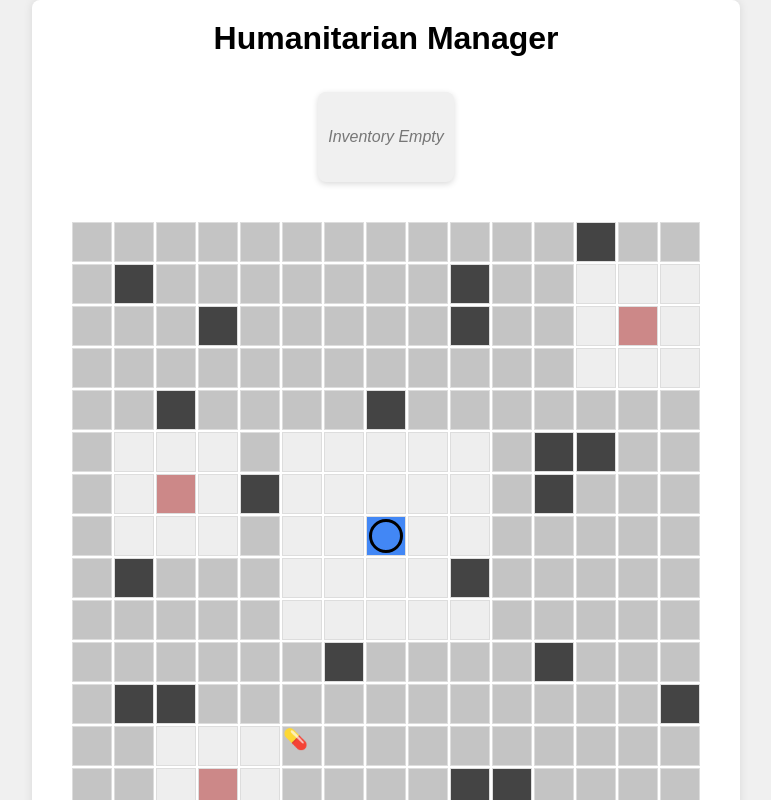
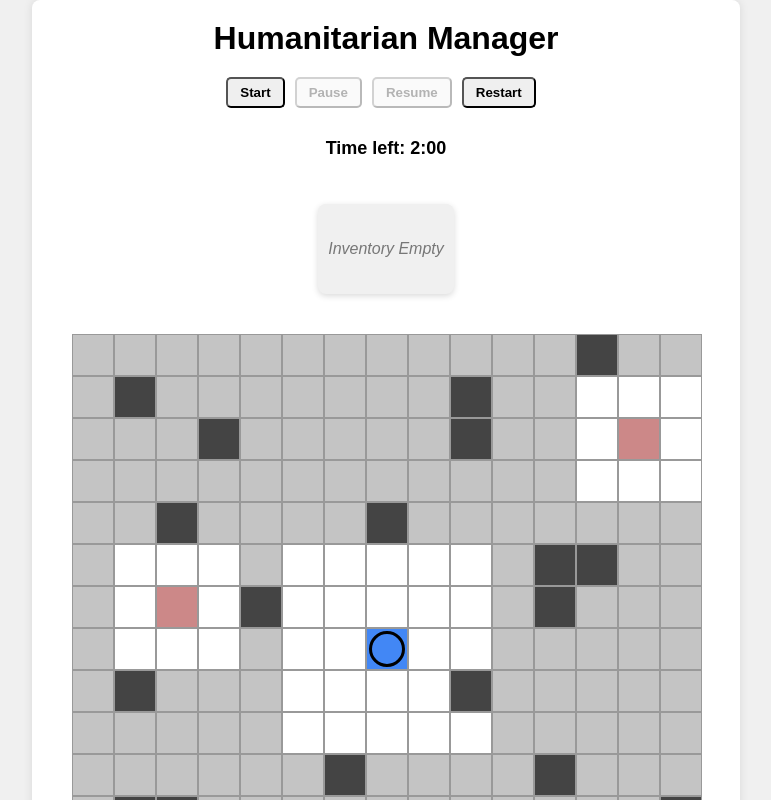
Before and after one commit to GigaJaoo/Web-Game, a React (Vite) app in the folder Web Game/: page / in a window 1280 px wide. Shown: the top 800 px of the page, without its empty margins (274-1045 px from the left). Built offline with nearby package versions, Linux system fonts and the light colour scheme.

Commit message:
Temporizador, estados de jogo e geração de itens conforme o tempo restante

```diff
--- a/Web Game/src/App.css
+++ b/Web Game/src/App.css
@@ -64,3 +64,20 @@
   font-weight: 600;
   font-size: 1.1rem;
 }
+
+.controls {
+  margin-bottom: 10px;
+}
+
+.controls button {
+  margin-right: 10px;
+  padding: 6px 12px;
+  font-weight: bold;
+  border-radius: 5px;
+}
+
+.timer {
+  font-size: 18px;
+  margin-bottom: 10px;
+  font-weight: bold;
+}
--- a/Web Game/src/App.jsx
+++ b/Web Game/src/App.jsx
@@ -1,5 +1,4 @@
-// App.jsx
-import React, { useState, useEffect } from 'react';
+import React, { useState, useEffect, useRef } from 'react';
 import Board from './Board';
 import './App.css';
 import { initialMap, tileTypes } from './mapData.js';
@@ -7,60 +6,116 @@ import Inventory from './Inventory';
 import { getRandomResourceType } from './resourceUtils';
 import { resourcesData } from './resourcesData.js';
 
-
 export default function App() {
   const numRows = 15;
   const numCols = 15;
-  const resourceSpawnInterval = 5000; // 10 segundos, ajusta como quiseres
+  const initialTime = 2 * 60; // 2 minutos
 
   const [mapData, setMapData] = useState(initialMap);
   const [player, setPlayer] = useState({
     position: { x: 7, y: 7 },
     inventory: null,
   });
-  const [activeResource, setActiveResource] = useState(null);
-  // Exemplo: { x: 3, y: 5, type: 'food supplies' }
+  const [resources, setResources] = useState([]);
+  const [timeLeft, setTimeLeft] = useState(initialTime);
+  const [gameStatus, setGameStatus] = useState('idle'); // 'idle', 'running', 'paused', 'ended'
+  const intervalRef = useRef(null);
+  const resourceIntervalRef = useRef(null);
 
-  // Função para gerar recurso numa tile resource vazia
+  // Função para determinar o intervalo de geração baseado no tempo restante
+  const getResourceSpawnInterval = (timeLeft) => {
+    if (timeLeft > 90) return 5000; // 2:00 - 1:30 = 5 segundos
+    if (timeLeft > 60) return 4000; // 1:30 - 1:00 = 4 segundos
+    if (timeLeft > 30) return 3000; // 1:00 - 0:30 = 3 segundos
+    return 2000; // 0:30 - 0:00 = 2 segundos
+  };
+
+  // Controlador de tempo
+  useEffect(() => {
+    if (gameStatus === 'running') {
+      intervalRef.current = setInterval(() => {
+        setTimeLeft(prev => {
+          if (prev <= 1) {
+            clearInterval(intervalRef.current);
+            clearInterval(resourceIntervalRef.current);
+            setGameStatus('ended');
+            return 0;
+          }
+          return prev - 1;
+        });
+      }, 1000);
+    }
+    return () => clearInterval(intervalRef.current);
+  }, [gameStatus]);
+
+  // Geração de recursos quando o jogo está a correr
+  useEffect(() => {
+    if (gameStatus === 'running') {
+      const spawnInterval = getResourceSpawnInterval(timeLeft);
+
+      // Limpar o intervalo anterior se existir
+      if (resourceIntervalRef.current) {
+        clearInterval(resourceIntervalRef.current);
+      }
+
+      resourceIntervalRef.current = setInterval(() => {
+        generateResource();
+      }, spawnInterval);
+    }
+
+    return () => {
+      if (resourceIntervalRef.current) {
+        clearInterval(resourceIntervalRef.current);
+      }
+    };
+  }, [gameStatus]); // Remover timeLeft da dependência
+
+  // Atualizar o intervalo apenas quando mudamos de faixa de tempo
+  useEffect(() => {
+    if (gameStatus === 'running') {
+      const currentInterval = getResourceSpawnInterval(timeLeft);
+      const previousInterval = getResourceSpawnInterval(timeLeft + 1);
+
+      // Só atualizar se mudamos de faixa (intervalo diferente)
+      if (currentInterval !== previousInterval) {
+        if (resourceIntervalRef.current) {
+          clearInterval(resourceIntervalRef.current);
+        }
+
+        resourceIntervalRef.current = setInterval(() => {
+          generateResource();
+        }, currentInterval);
+      }
+    }
+  }, [timeLeft, gameStatus]);
+
   const generateResource = () => {
-    if (activeResource) return; // Já existe recurso no mapa, não gerar
-
-    // Encontra todas as tiles resource sem recurso
-    const resourceTiles = [];
+    const emptyTiles = [];
     for (let y = 0; y < numRows; y++) {
       for (let x = 0; x < numCols; x++) {
-        if (
-          mapData[y][x] === tileTypes.RESOURCE &&
-          (!activeResource || (activeResource.x !== x || activeResource.y !== y))
-        ) {
-          resourceTiles.push({ x, y });
+        const alreadyHasResource = resources.some(r => r.x === x && r.y === y);
+        if (mapData[y][x] === tileTypes.RESOURCE && !alreadyHasResource) {
+          emptyTiles.push({ x, y });
         }
       }
     }
 
-    if (resourceTiles.length === 0) return;
+    if (emptyTiles.length === 0) return;
 
-    // Escolhe aleatoriamente uma tile resource
-    const randomIndex = Math.floor(Math.random() * resourceTiles.length);
-    const chosenTile = resourceTiles[randomIndex];
+    const randomTile = emptyTiles[Math.floor(Math.random() * emptyTiles.length)];
     const resourceType = getRandomResourceType();
 
-    setActiveResource({
-      x: chosenTile.x,
-      y: chosenTile.y,
-      type: resourceType,
-    });
+    setResources(prev => [...prev, { x: randomTile.x, y: randomTile.y, type: resourceType }]);
   };
 
   const movePlayer = (dx, dy) => {
-    setPlayer((prev) => {
+    if (gameStatus !== 'running') return;
+
+    setPlayer(prev => {
       const newX = Math.max(0, Math.min(numCols - 1, prev.position.x + dx));
       const newY = Math.max(0, Math.min(numRows - 1, prev.position.y + dy));
 
-      // Impede movimento em obstáculo
-      if (mapData[newY][newX] === tileTypes.OBSTACLE) {
-        return prev;
-      }
+      if (mapData[newY][newX] === tileTypes.OBSTACLE) return prev;
 
       return {
         ...prev,
@@ -69,60 +124,86 @@ export default function App() {
     });
   };
 
-  // Coleta recurso automaticamente se pisar tile com recurso e inventário vazio
+  // Apanhar recurso automaticamente
   useEffect(() => {
-    if (
-      activeResource &&
-      player.position.x === activeResource.x &&
-      player.position.y === activeResource.y &&
-      player.inventory === null
-    ) {
-      setPlayer((prev) => ({ ...prev, inventory: activeResource.type }));
-      setActiveResource(null);
+    if (player.inventory === null) {
+      const resource = resources.find(r =>
+        r.x === player.position.x && r.y === player.position.y
+      );
+      if (resource) {
+        setPlayer(prev => ({ ...prev, inventory: resource.type }));
+        setResources(prev => prev.filter(r => !(r.x === resource.x && r.y === resource.y)));
+      }
     }
-  }, [player.position, activeResource]);
+  }, [player.position, resources]);
 
-  // Lógica de teclado
+  // Entregar recurso
   useEffect(() => {
     const handleKeyDown = (e) => {
+      if (gameStatus !== 'running') return;
+
       if (e.key === 'ArrowUp' || e.key === 'w') movePlayer(0, -1);
       if (e.key === 'ArrowDown' || e.key === 's') movePlayer(0, 1);
       if (e.key === 'ArrowLeft' || e.key === 'a') movePlayer(-1, 0);
       if (e.key === 'ArrowRight' || e.key === 'd') movePlayer(1, 0);
 
-      // Entregar recurso ao carregar espaço numa tile cause
       if (e.key === ' ' || e.code === 'Space') {
         const { x, y } = player.position;
         if (mapData[y][x] === tileTypes.CAUSE && player.inventory !== null) {
-          setPlayer((prev) => ({ ...prev, inventory: null }));
-          // Aqui podes acrescentar lógica para contabilizar entrega, pontos etc.
+          setPlayer(prev => ({ ...prev, inventory: null }));
         }
       }
     };
 
     window.addEventListener('keydown', handleKeyDown);
     return () => window.removeEventListener('keydown', handleKeyDown);
-  }, [player, mapData]);
+  }, [player, mapData, gameStatus]);
 
-  // Gerar recurso a cada X segundos
-  useEffect(() => {
-    const interval = setInterval(() => {
-      generateResource();
-    }, resourceSpawnInterval);
+  // Botões de controlo
+  const startGame = () => {
+    setGameStatus('running');
+    setTimeLeft(initialTime);
+    setResources([]);
+    setPlayer({ position: { x: 7, y: 7 }, inventory: null });
+  };
 
-    return () => clearInterval(interval);
-  }, [activeResource, mapData]);
+  const pauseGame = () => {
+    setGameStatus('paused');
+    clearInterval(intervalRef.current);
+    clearInterval(resourceIntervalRef.current);
+  };
+
+  const resumeGame = () => {
+    setGameStatus('running');
+  };
+
+  const restartGame = () => {
+    setGameStatus('idle');
+    setTimeLeft(initialTime);
+    setResources([]);
+    setPlayer({ position: { x: 7, y: 7 }, inventory: null });
+  };
 
   return (
     <div className="app-container">
       <h1>Humanitarian Manager</h1>
+
+      <div className="controls">
+        <button onClick={startGame} disabled={gameStatus === 'running'}>Start</button>
+        <button onClick={pauseGame} disabled={gameStatus !== 'running'}>Pause</button>
+        <button onClick={resumeGame} disabled={gameStatus !== 'paused'}>Resume</button>
+        <button onClick={restartGame}>Restart</button>
+      </div>
+
+      <div className="timer">Time left: {Math.floor(timeLeft / 60)}:{String(timeLeft % 60).padStart(2, '0')}</div>
+
       <Inventory inventory={player.inventory} resourcesData={resourcesData} />
       <Board
         player={player}
         map={mapData}
         rows={numRows}
         cols={numCols}
-        activeResource={activeResource}
+        resources={resources}
         resourcesData={resourcesData}
       />
     </div>
--- a/Web Game/src/Board.css
+++ b/Web Game/src/Board.css
@@ -6,10 +6,11 @@
 .cell {
   width: 40px;
   height: 40px;
-  border: 1px solid #ddd;
-  background: #eee;
-  box-sizing: border-box;
+  border: 1px solid #999999;
   position: relative;
+  display: flex;
+  justify-content: center;
+  align-items: center;
 }
 
 .cell.center {
@@ -41,8 +42,8 @@
 }
 
 .resource-item {
-  width: 20px;
-  height: 20px;
+  width: 30px;
+  height: 30px;
   background-color: gold;
   border-radius: 50%;
   text-align: center;
@@ -52,3 +53,12 @@
   user-select: none;
   /* Ou podes usar ícones / imagens no futuro */
 }
+
+.resource-icon {
+  font-size: 24px; /* aumenta o tamanho do emoji */
+  position: absolute;
+  top: 45%;
+  left: 50%;
+  transform: translate(-50%, -50%);
+  pointer-events: none;
+}
--- a/Web Game/src/Board.jsx
+++ b/Web Game/src/Board.jsx
@@ -1,8 +1,7 @@
-// Board.jsx
 import React from 'react';
 import './Board.css';
 
-export default function Board({ map, player, rows, cols, activeResource, resourcesData }) {
+export default function Board({ map, player, rows, cols, resources, resourcesData }) {
   return (
     <div
       className="board"
@@ -14,7 +13,7 @@ export default function Board({ map, player, rows, cols, activeResource, resourc
       {map.map((row, y) =>
         row.map((tile, x) => {
           const isPlayer = player.position.x === x && player.position.y === y;
-          const isResourceHere = activeResource && activeResource.x === x && activeResource.y === y;
+          const resource = resources.find(r => r.x === x && r.y === y);
 
           let className = 'cell';
           if (tile === 'center') className += ' center';
@@ -25,14 +24,9 @@ export default function Board({ map, player, rows, cols, activeResource, resourc
           return (
             <div key={`${x}-${y}`} className={className}>
               {isPlayer && <div className="player" />}
-              {isResourceHere && (
-                <span
-                  className="resource-icon"
-                  style={{ color: resourcesData[activeResource.type].color, fontSize: '20px' }}
-                  role="img"
-                  aria-label={resourcesData[activeResource.type].name}
-                >
-                  {resourcesData[activeResource.type].icon}
+              {resource && (
+                <span style={{ fontSize: '22px', lineHeight: '40px' }}>
+                  {resourcesData[resource.type].icon}
                 </span>
               )}
             </div>
--- a/Web Game/src/resourceUtils.js
+++ b/Web Game/src/resourceUtils.js
@@ -1,6 +1,6 @@
 import { resourceTypes } from './resourceTypes';
 
-export function getRandomResourceType() {
-  const index = Math.floor(Math.random() * resourceTypes.length);
-  return resourceTypes[index];
-}
+export const getRandomResourceType = () => {
+  const types = ['food', 'medical', 'clothing'];
+  return types[Math.floor(Math.random() * types.length)];
+};
```
